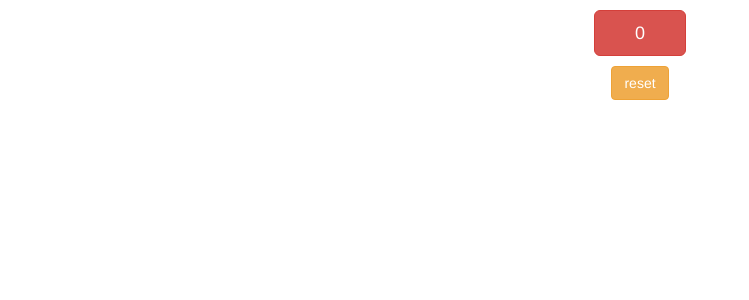
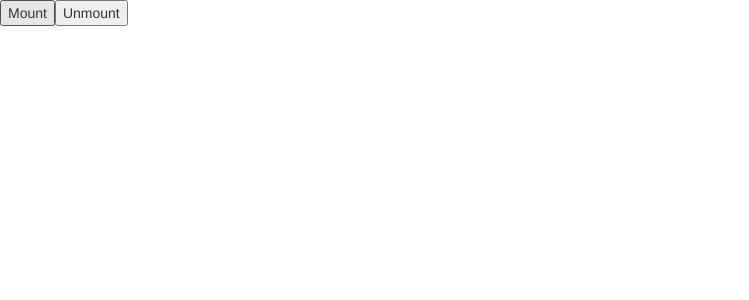
Before and after one commit to imorenodev/react-fundamentals, a React app: page / in a window 1280 px wide. Shown: the top 300 px of the page, without its empty margins (0-749 px from the left). Built offline with nearby package versions, Linux system fonts and the light colour scheme.

Commit message:
Inspecting componentWillMount DidMount WillUnmount

```diff
--- a/App.js
+++ b/App.js
@@ -9,6 +9,15 @@ class App extends React.Component {
     }
     this.update = this.update.bind(this);
     this.reset = this.reset.bind(this);
+  }
+  componentWillMount() {
+    console.log('mounting');
+  }
+  componentDidMount() {
+    console.log('mounted');
+  }
+  componentWillUnmount() {
+    console.log('bye!');
   }
   update() {
     this.setState({
@@ -24,11 +33,32 @@ class App extends React.Component {
     console.log('rendering!');
     return (
       <div className="container" style={{'textAlign': 'center'}}>
-        <button className="btn btn-lg btn-danger" style={{'padding': '10px 40px 10px 40px','marginTop':'10px'}} onClick={this.update}>{this.state.val}</button>
+        <button className="btn btn-lg btn-success" style={{'padding': '10px 40px 10px 40px','marginTop':'10px'}} onClick={this.update}>{this.state.val}</button>
         <button className="btn btn-sma btn-warning" style={{'display':'block','margin':'10px auto'}} onClick={this.reset}>reset</button>
       </div>
     );
   }
 }
 
-export default App;
+class Wrapper extends React.Component {
+  constructor() {
+    super();
+  }
+  mount() {
+    ReactDOM.render(<App />, document.getElementById('a'))
+  }
+  unmount() {
+    ReactDOM.unmountComponentAtNode(document.getElementById('a'))
+  }
+  render() {
+    return (
+      <div>
+        <button onClick={this.mount.bind(this)}>Mount</button>
+        <button onClick={this.unmount.bind(this)}>Unmount</button>
+        <div id="a"></div>
+      </div>
+    )
+  }
+}
+
+export default Wrapper;
```
